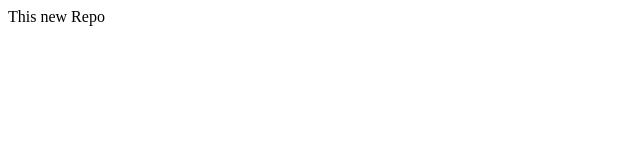
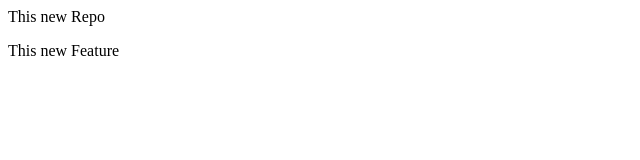
Before and after one commit to dar96shan/localrepo, a plain HTML site: page index.html in a window 1280 px wide. Shown: the full height of the page, 0-640 px from the left. Drawn offline with Linux system fonts and the light colour scheme.

Commit message:
changes made in index

```diff
--- a/index.html
+++ b/index.html
@@ -1 +1,2 @@
 <p> This new Repo</p>
+<p> This new Feature</p>
```
